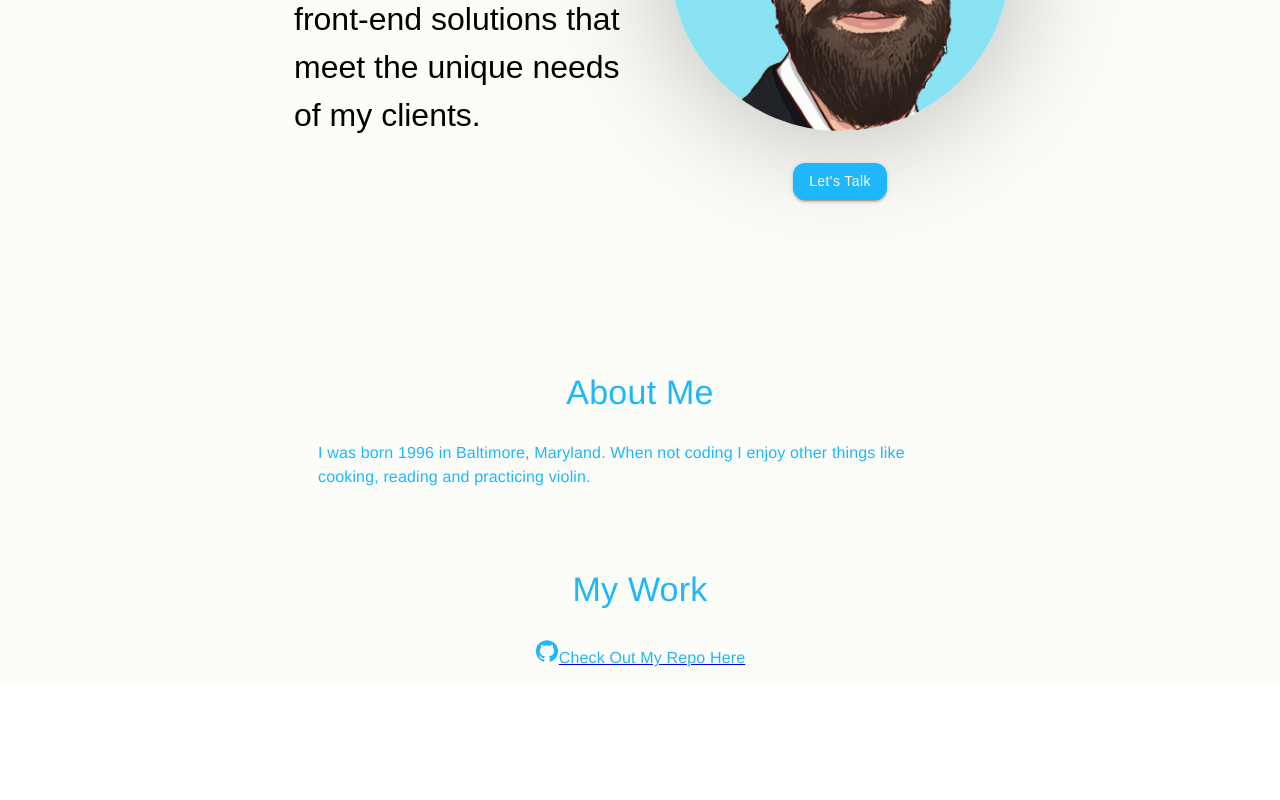
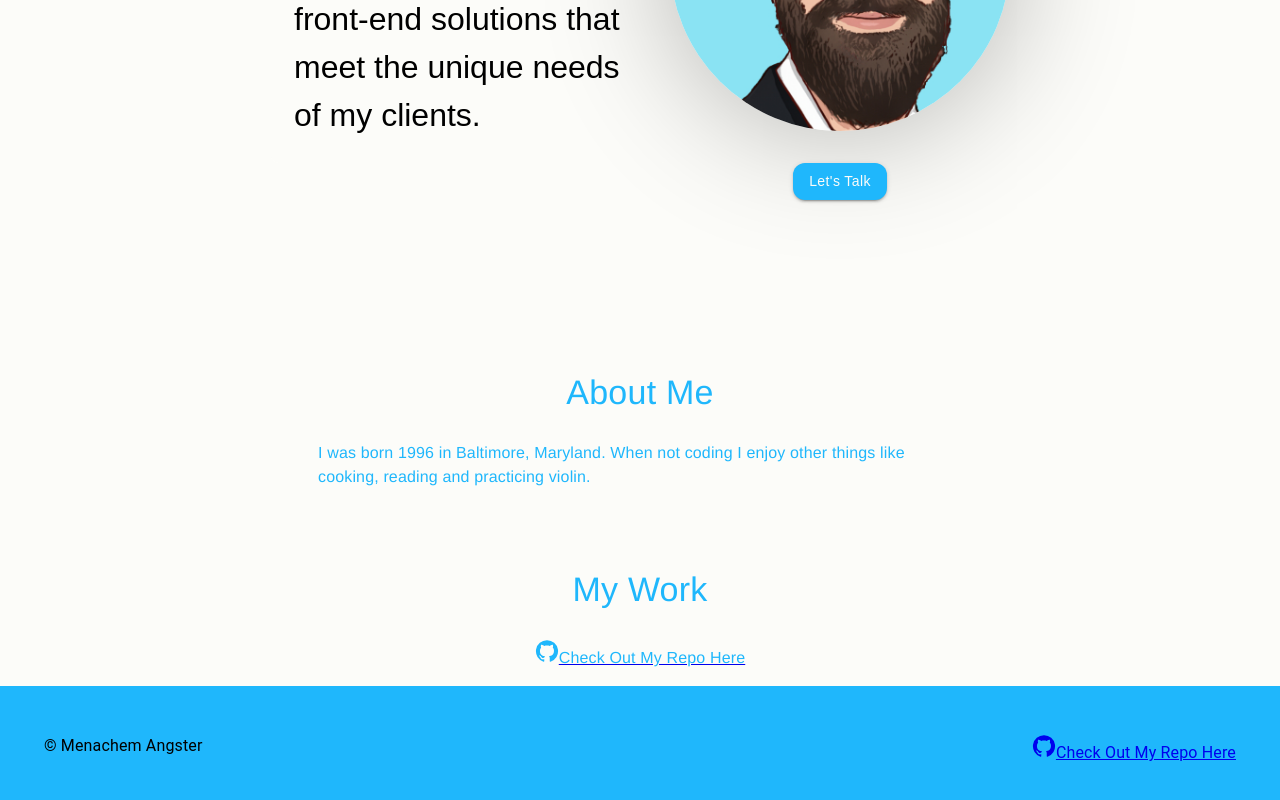
Before and after one commit to Angster770/DeveloperPortfolio, a React (Create React App) app: page / in a window 1280 px wide. Shown: the part 473-1273 px from the top of the page. Before the commit the page ends 1159 px from the top, so only its background shows below. Built offline with nearby package versions, Linux system fonts and the light colour scheme; a web font is replaced by a local one.

Commit message:
added footer to main

```diff
--- a/src/LandingPage/MainPage.tsx
+++ b/src/LandingPage/MainPage.tsx
@@ -9,6 +9,7 @@ import Button from "@mui/material/Button"
 import { ContactPage } from "../ContactPageFolder/ContactPage"
 import { AboutMe } from "../AboutMe/AboutMe"
 import { MyWork } from "../MyWork/MyWork"
+import { Footer } from "../Footer/Footer"
 const Body = styled(Grid).attrs(() => ({
   container: true,
 }))`
@@ -167,6 +168,7 @@ export const MainPage: () => JSX.Element = () => {
 
         <AboutMe />
         <MyWork />
+        <Footer />
       </Body>
     </>
   )
```
